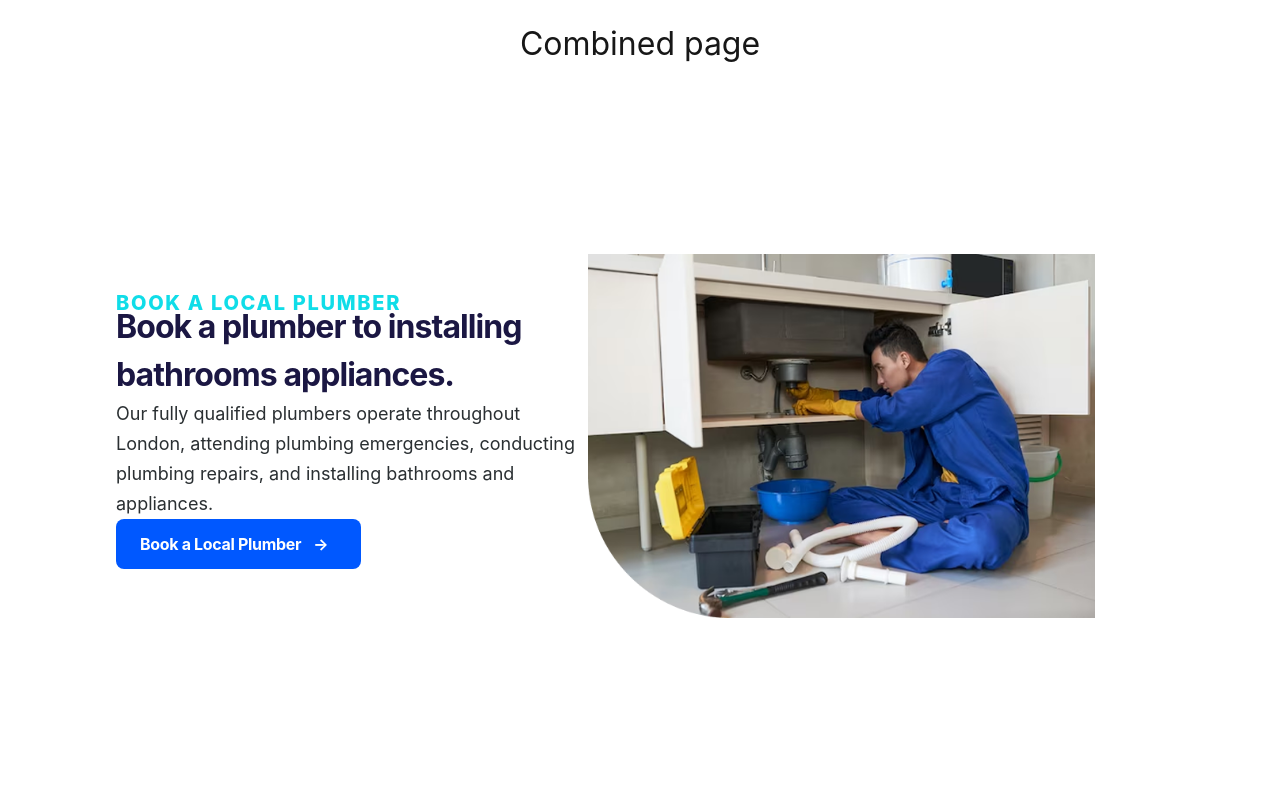
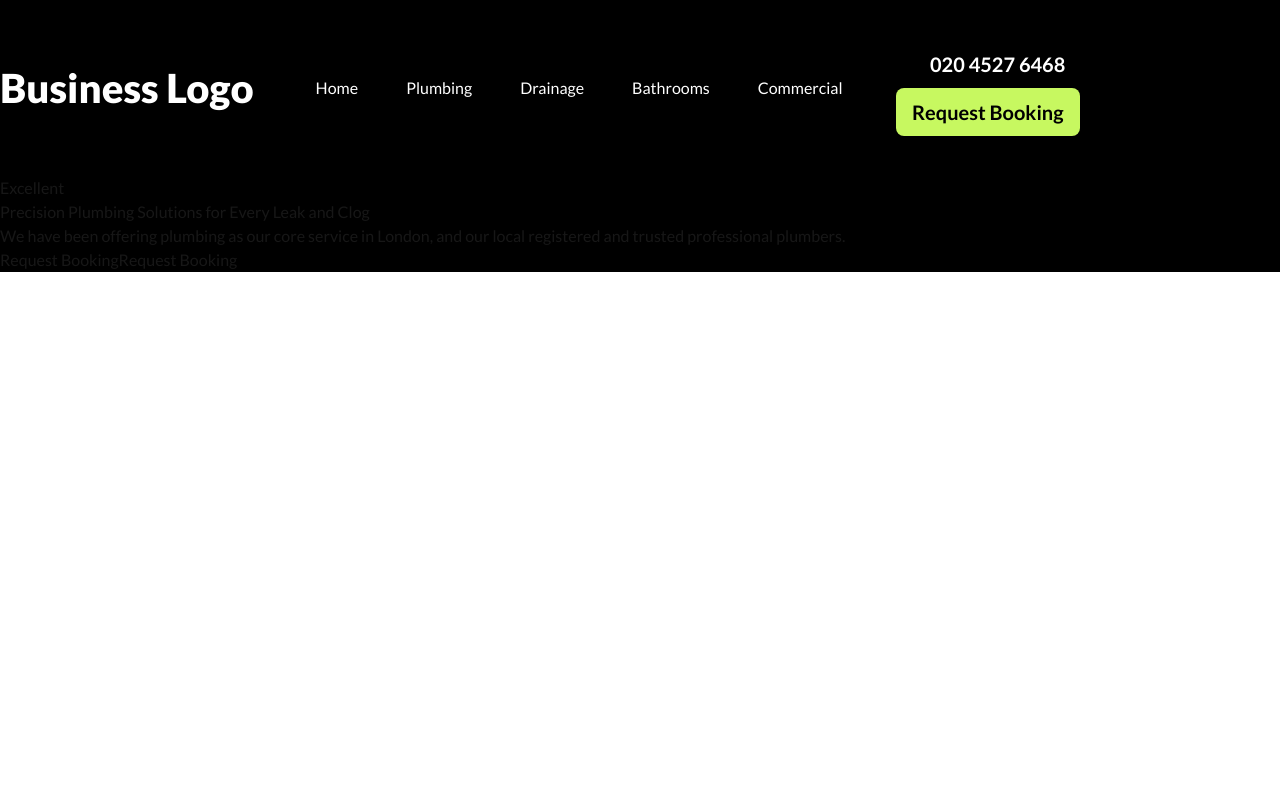
Before and after one commit to ivanhristov92/bp-demo-1, a Next.js app: page / in a window 1280 px wide. Shown: the top 796 px of the page. Built offline with nearby package versions, Linux system fonts and the light colour scheme.

Commit message:
working on creating the section

```diff
--- a/src/app/page.tsx
+++ b/src/app/page.tsx
@@ -1,19 +1,19 @@
 import styles from "./combined-page.module.css";
 import { SectionOne } from "./sections/section-1/section-1";
 import { SectionTwo } from "./sections/section-2/section-2";
-
+import { SectionThree } from "./sections/section-3/section-3";
 export default function Page() {
   return (
     <div className={styles["combined-page"]}>
-      <h1 className={styles["combined-page__title"]}>Combined page</h1>
+      {/* <h1 className={styles["combined-page__title"]}>Combined page</h1> */}
 
-      <SectionOne />
-      <SectionTwo />
-
-      <p className={styles["section-info"]}>
+      {/* <SectionOne /> */}
+      {/* <SectionTwo /> */}
+      <SectionThree />
+      {/* <p className={styles["section-info"]}>
         To add more sections, go to <b>/src/app/sections</b> and create your own
         code. Then import the new section in <b>/src/app/page.tsx</b>
-      </p>
+      </p> */}
     </div>
   );
 }
--- /dev/null
+++ b/src/app/sections/section-3/section-3.module.css
@@ -0,0 +1,68 @@
+@import url('https://fonts.googleapis.com/css2?family=Lato:ital,wght@0,100;0,300;0,400;0,700;0,900;1,100;1,300;1,400;1,700;1,900&display=swap');
+
+body {
+  margin: 0;
+  padding: 0;
+  font-family: "Lato", sans-serif;
+}
+
+.container{
+  max-width: 1340px;
+  margin: 0 auto;
+}
+.header-sec{
+  background-color: #000;
+}
+
+.navbar-sec{
+  display: flex;
+  align-items: center;
+  padding: 40px 0;
+}
+.navbarSec__left{
+  flex: 0 0 70%;
+  color: #fff;
+  display: flex;
+  align-items: center;
+  gap: 0 38px;
+}
+
+.logo h1{
+  font-size: 40px;
+  line-height: 48px;
+  font-weight: 900;
+}
+
+.navbarSec__inner nav ul{
+  display: flex;
+}
+
+.navbarSec__inner nav ul li{
+  margin: 0 24px;
+  font-size: 16px;
+  line-height: 24px;
+  font-weight: 500;
+}
+
+.navbarSec__right{
+  flex: 1 0 22%;
+}
+
+.navbarSec__button-phone{
+  line-height: 100%;
+  font-size: 20px;
+  font-weight: 700;
+  color: #fff;
+  padding: 14px 34px;
+  cursor: pointer;
+}
+.navbarSec__button-booking{
+  font-size: 20px;
+  font-weight: 700;
+  color: #000;
+  line-height: 100%;
+  background-color: #C7F860;
+  border-radius: 8px;
+  cursor: pointer;
+  padding: 14px 16px;
+}
--- /dev/null
+++ b/src/app/sections/section-3/section-3.tsx
@@ -0,0 +1,77 @@
+import Image from "next/image";
+import styles from "./section-3.module.css";
+import Link from "next/link";
+export const SectionThree = () => {
+  return (
+    <section className={`${styles["header-sec"]}`}>
+      <div className={`${styles.container}`}>
+        <div className={styles["navbar-sec"]}>
+          <div className={styles["navbarSec__left"]}>
+            <div className={styles.logo}>
+              <Link href="#">
+                <h1>Business Logo</h1>
+              </Link>
+            </div>
+            <div className={styles.navbarSec__inner}>
+              <nav>
+                <ul>
+                  <li>
+                   <Link href="#">Home</Link>
+                  </li>
+                  <li>
+                   <Link href="#">Plumbing</Link>
+                  </li>
+                  <li>
+                   <Link href="#">Drainage</Link>
+                  </li>
+                  <li>
+                   <Link href="#">Bathrooms</Link>
+                  </li>
+                  <li>
+                   <Link href="#">Commercial</Link>
+                  </li>
+                </ul>
+              </nav>
+            </div>
+          </div>
+          <div className={styles["navbarSec__right"]}>
+            <div className={styles["navbarSec__actions"]}>
+              <button className={styles["navbarSec__button-phone"]}>
+                020 4527 6468
+              </button>
+              <button className={styles["navbarSec__button-booking"]}>
+                Request Booking
+              </button>
+            </div>
+          </div>
+        </div>
+        {/* Ending the navbar sec */}
+        <div className="header-description">
+          <div className="header-description__inner">
+            <h6>Excellent</h6>
+            <div className="header-description__stars">{/* <Image /> */}</div>
+          </div>
+          <div className="header-description__afterdesc">
+            <h2>Precision Plumbing Solutions for Every Leak and Clog</h2>
+            <p>
+              We have been offering plumbing as our core service in London, and
+              our local registered and trusted professional plumbers.
+            </p>
+            <div className="header-description__actions">
+              <button
+                className={`${styles["header-description-booking"]} ${styles["header-description-booking--primary"]}`}
+              >
+                Request Booking
+              </button>
+              <button
+                className={`${styles["header-description-booking"]} ${styles["header-description-booking--secondary"]}`}
+              >
+                Request Booking
+              </button>
+            </div>
+          </div>
+        </div>
+      </div>
+    </section>
+  );
+};
```
Also changed, not shown: public/assets/section-3/star.png (added).
